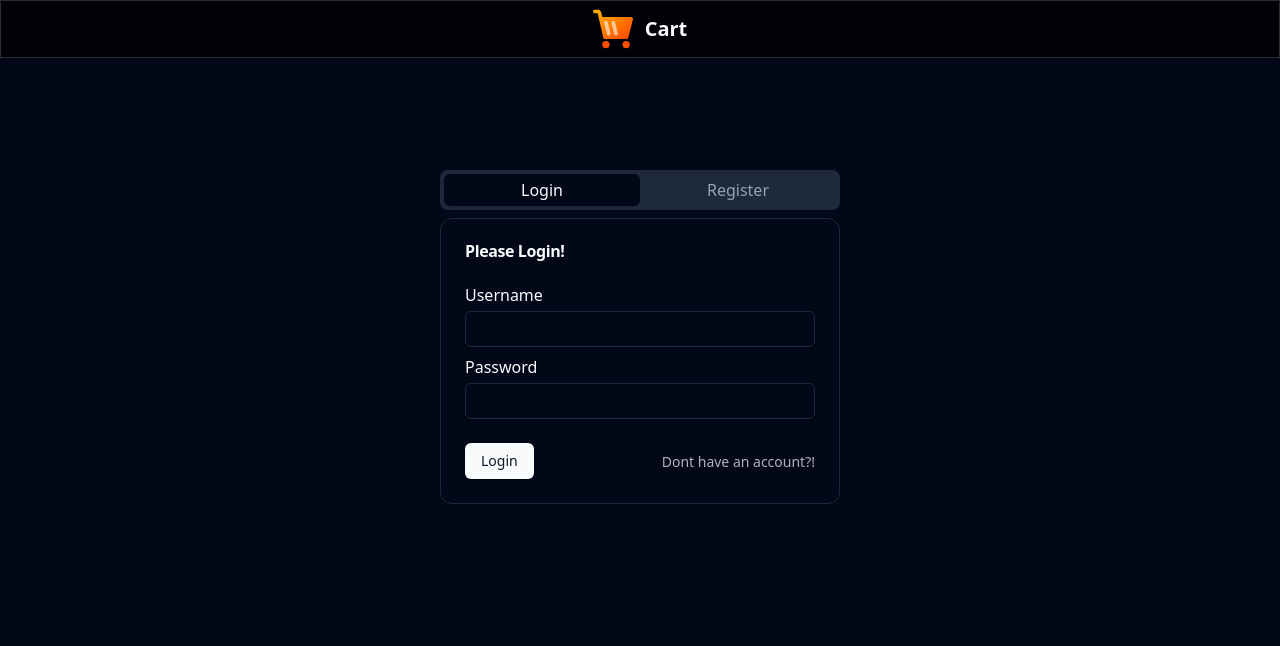
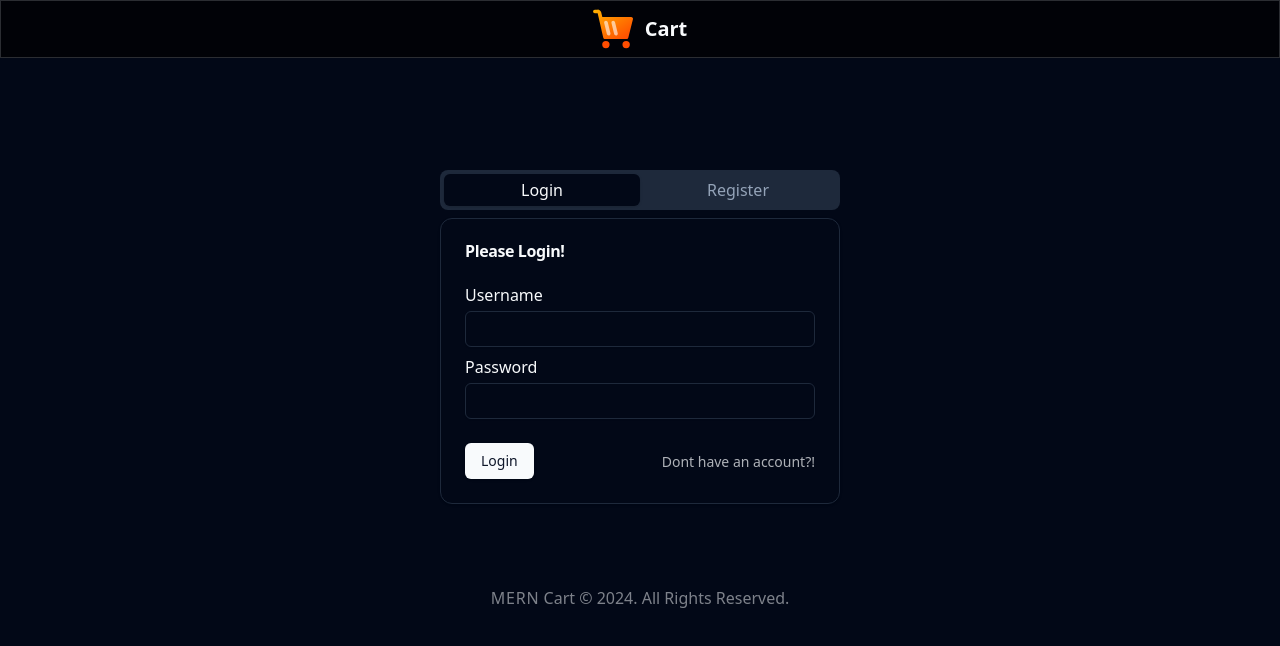
Before and after one commit to nithinK-142/mern-cart, a React (Vite) app in the folder client/: page /auth in a window 1280 px wide. Shown: the top 646 px of the page. Built offline with nearby package versions, Linux system fonts and the light colour scheme.

Commit message:
add: footer.

```diff
--- /dev/null
+++ b/client/src/components/Footer.tsx
@@ -0,0 +1,13 @@
+const Footer = () => {
+  const currentYear = new Date().getFullYear();
+  return (
+    <footer className="py-4">
+      <h2 className="font-sans text-base font-medium text-center opacity-50">
+        <span className="tracking-wider">MERN</span> Cart &#169; {currentYear}.
+        All Rights Reserved.
+      </h2>
+    </footer>
+  );
+};
+
+export default Footer;
--- a/client/src/index.css
+++ b/client/src/index.css
@@ -77,7 +77,7 @@
 
 * {
   scrollbar-width: thin; /* For Firefox */
-  scrollbar-color: #90a4ae white; /* For Firefox */
+  scrollbar-color: #90a4ae transparent; /* For Firefox */
   /* scrollbar-gutter: stable; */
 }
 
--- a/client/src/layout.tsx
+++ b/client/src/layout.tsx
@@ -3,6 +3,7 @@ import Header from "./components/Header";
 import { ShopContextProvider } from "./context/shop-context";
 import { Toaster } from "react-hot-toast";
 import { ThemeProvider } from "@/context/theme-provider";
+import Footer from "./components/Footer";
 
 function App() {
   return (
@@ -13,7 +14,7 @@ function App() {
           <div className="px-10 sm:px-20 md:px-32 lg:px-40">
             <Outlet />
           </div>
-          {/* <Footer /> */}
+          <Footer />
           <Toaster />
         </ThemeProvider>
       </ShopContextProvider>
```
